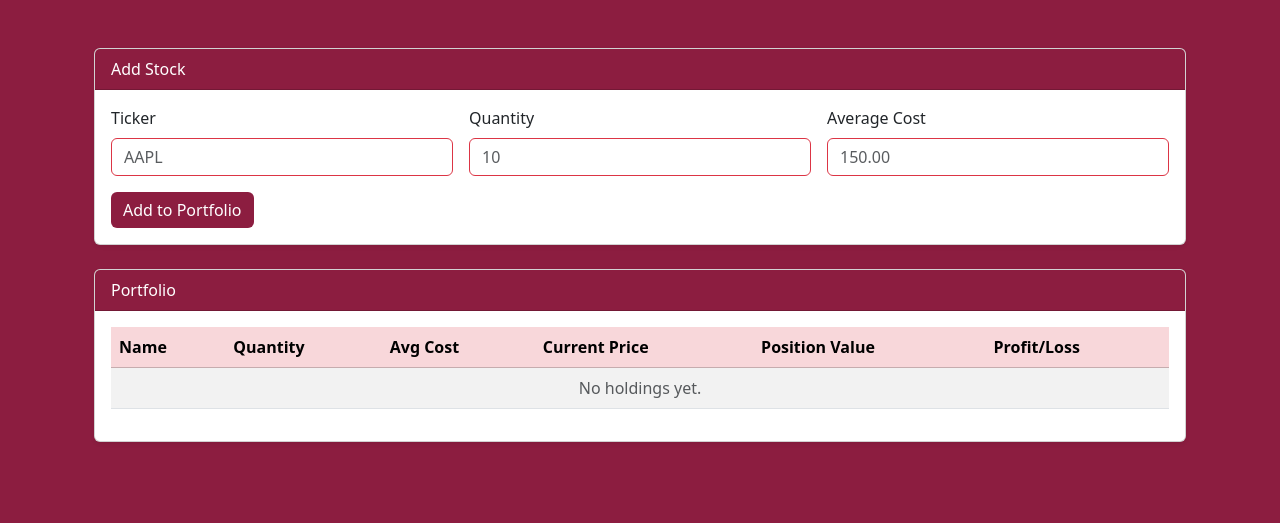
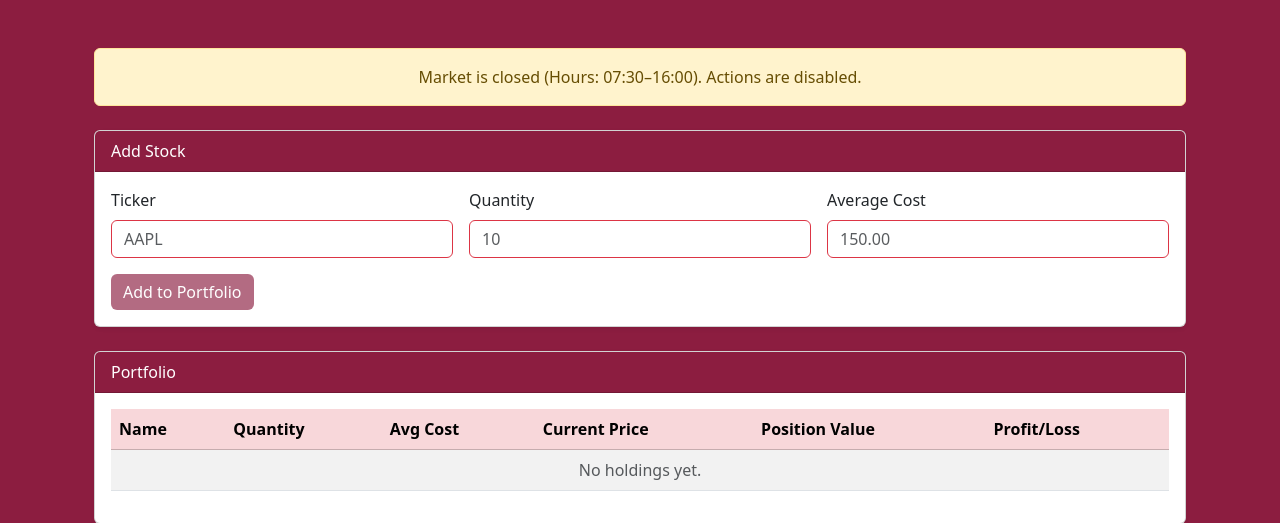
Before and after one commit to el-monke/StockTradingSystem, a Flask app: page /stock in a window 1280 px wide. Shown: the part 101-624 px from the top of the page. Run offline with Flask 3, Linux system fonts and the light colour scheme; the visitor is signed in with stand-in values (Sample User, id 1); data comes from the database, SQL or seed files in the repository; data that the repository does not hold is empty.

Commit message:
Update stock.html
Banner for Market closed at X hour

```diff
--- a/flask_working/templates/stock.html
+++ b/flask_working/templates/stock.html
@@ -11,19 +11,9 @@
   <link href="{{ bs_cdn }}" rel="stylesheet">
 
   <style>
-
-    .bg-asu-red {
-      background-color: #8C1D40 !important;
-    }
-    .btn-asu-red {
-      background-color: #8C1D40 !important;
-      color: #fff !important;
-      border: none;
-    }
-    .btn-asu-red:hover {
-      background-color: #6a142f !important;
-      color: #fff !important;
-    }
+    .bg-asu-red { background-color: #8C1D40 !important; }
+    .btn-asu-red { background-color: #8C1D40 !important; color: #fff !important; border: none; }
+    .btn-asu-red:hover { background-color: #6a142f !important; color: #fff !important; }
     .form-control:focus {
       border-color: #8C1D40;
       box-shadow: 0 0 0 0.2rem rgba(140, 29, 64, 0.25);
@@ -33,8 +23,6 @@
 <body class="bg-asu-red">
 
 <div class="container my-5">
-
-
   {% with messages = get_flashed_messages(with_categories=true) %}
     {% if messages %}
       <div class="mb-3">
@@ -48,6 +36,12 @@
     {% endif %}
   {% endwith %}
 
+  {% if not market_open %}
+  <div class="alert alert-warning mb-4 text-center">
+    Market is closed (Hours: {{ market_start.strftime("%H:%M") }}–{{ market_end.strftime("%H:%M") }}{% if holiday %} · Holiday{% endif %}).
+    Actions are disabled.
+  </div>
+  {% endif %}
 
   <div class="card shadow-sm mb-4">
     <div class="card-header bg-asu-red text-white">Add Stock</div>
@@ -74,12 +68,15 @@
         </div>
 
         <div class="col-12">
-          {{ form.submit(class="btn btn-asu-red") }}
+          {% if not market_open %}
+            {{ form.submit(class="btn btn-asu-red", disabled=True) }}
+          {% else %}
+            {{ form.submit(class="btn btn-asu-red") }}
+          {% endif %}
         </div>
       </form>
     </div>
   </div>
-
 
   <div class="card shadow-sm">
     <div class="card-header bg-asu-red text-white">Portfolio</div>
```
